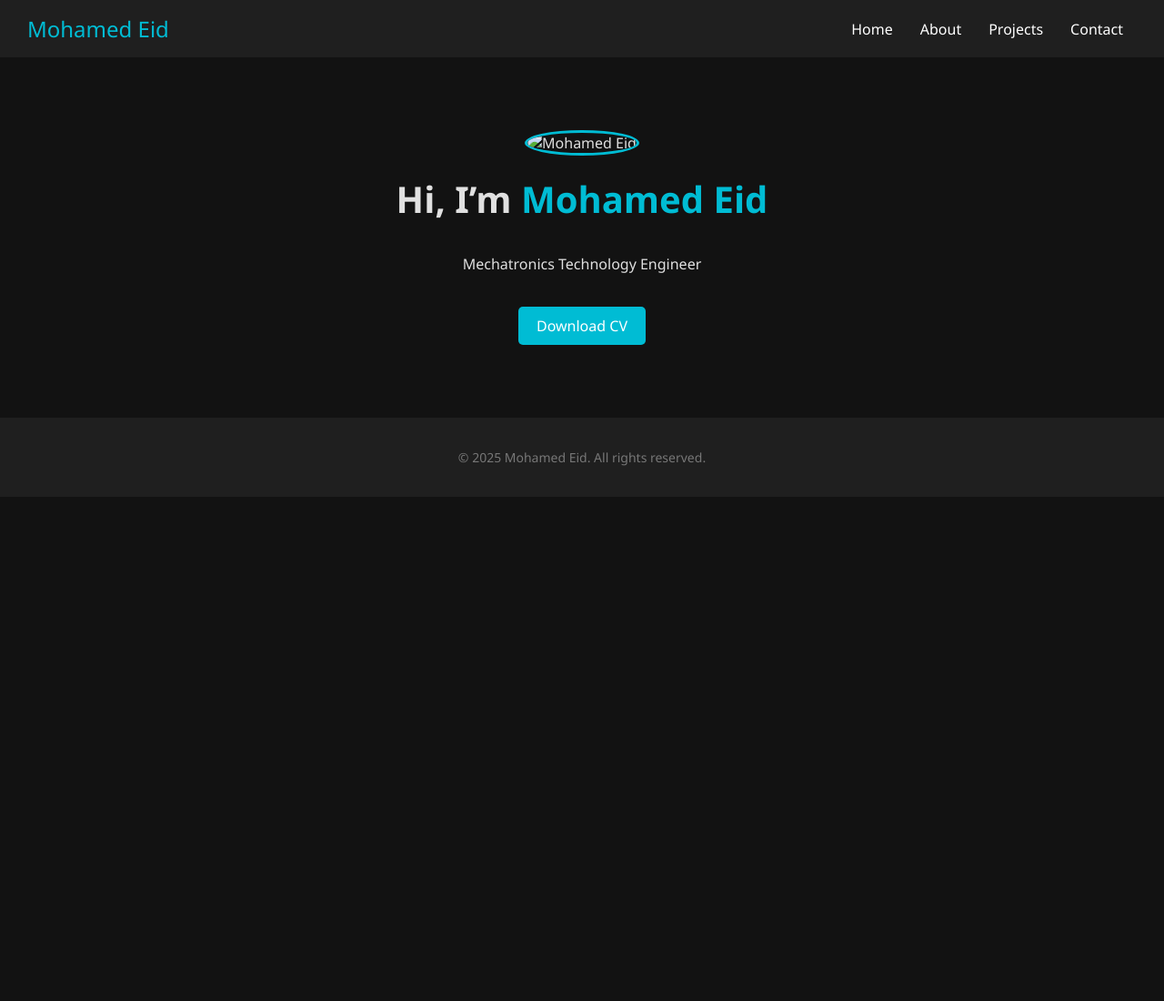
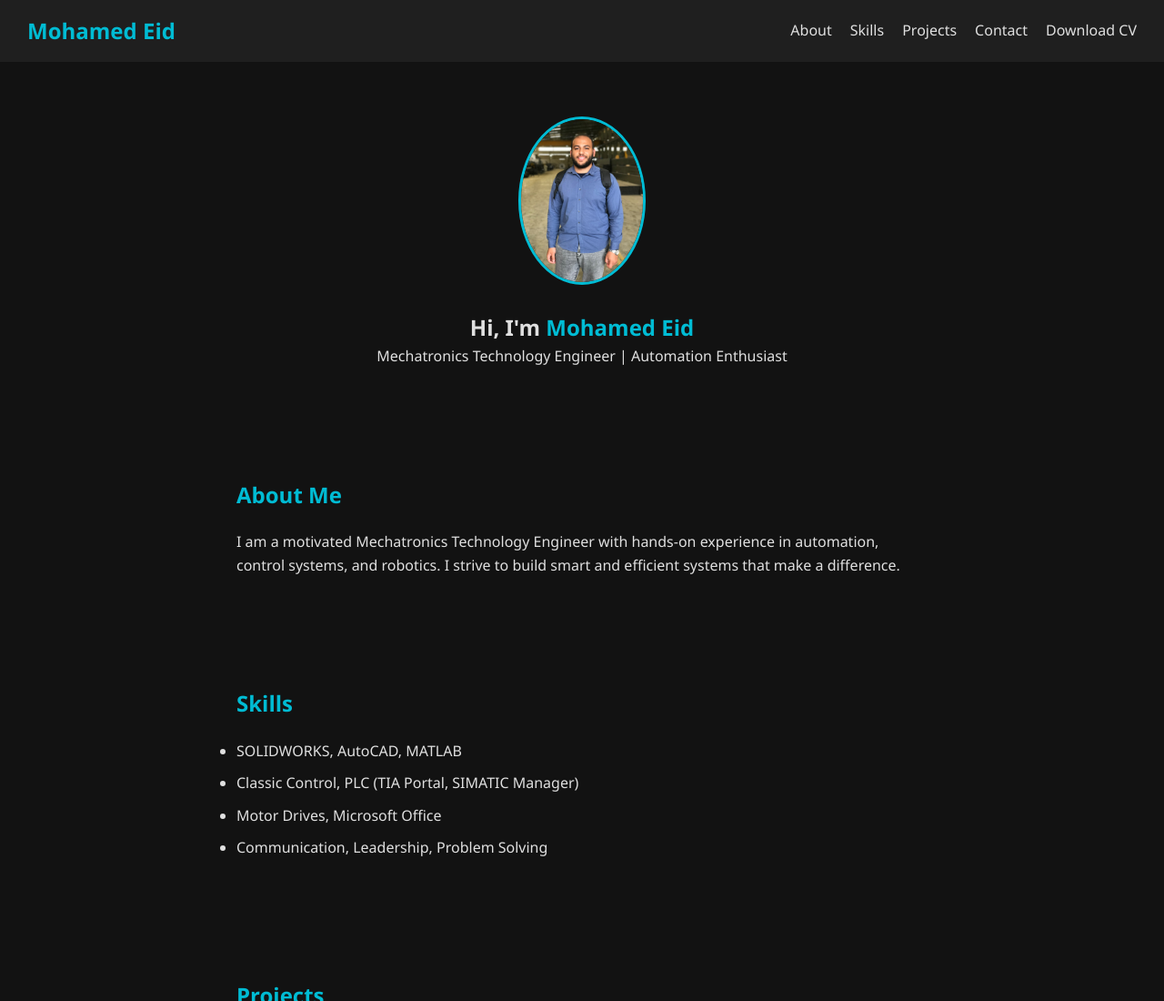
Before and after one commit to Mohamed-Eid-Mohamed/mohamed-eid-portfolio.., a plain HTML site: page index.html in a window 1280 px wide. Shown: the top 1100 px of the page at 91% size. Before the commit the page ends 800 px from the top, so only its background shows below. Drawn offline with nearby package versions, Linux system fonts and the light colour scheme.

Commit message:
Add files via upload

```diff
--- a/index.html
+++ b/index.html
@@ -1 +1,73 @@
-<!DOCTYPE html><html lang='en'><head><meta charset='UTF-8'><meta name='viewport' content='width=device-width, initial-scale=1.0'><title>Home - Mohamed Eid</title><link rel='stylesheet' href='style.css'><link rel='stylesheet' href='https://cdnjs.cloudflare.com/ajax/libs/font-awesome/6.0.0-beta3/css/all.min.css'><script src='https://unpkg.com/aos@2.3.1/dist/aos.js'></script><link href='https://unpkg.com/aos@2.3.1/dist/aos.css' rel='stylesheet'></head><body><header class='navbar'><div class='logo'>Mohamed Eid</div><nav><a href='index.html'>Home</a><a href='about.html'>About</a><a href='projects.html'>Projects</a><a href='contact.html'>Contact</a></nav></header><section class='hero' data-aos='fade-up'><img src='assets/profile.jpg' alt='Mohamed Eid'><h1>Hi, I’m <span class='highlight'>Mohamed Eid</span></h1><p>Mechatronics Technology Engineer</p><a href='cv/Mohamed_Eid_CV.pdf' class='btn' download>Download CV</a></section><footer><p>&copy; 2025 Mohamed Eid. All rights reserved.</p></footer><script>AOS.init();</script></body></html>
+
+<!DOCTYPE html>
+<html lang="en">
+<head>
+  <meta charset="UTF-8" />
+  <meta name="viewport" content="width=device-width, initial-scale=1.0"/>
+  <title>Mohamed Eid | Portfolio</title>
+  <link rel="stylesheet" href="style.css"/>
+  <link rel="stylesheet" href="https://unpkg.com/aos@2.3.1/dist/aos.css"/>
+  <link rel="stylesheet" href="https://cdnjs.cloudflare.com/ajax/libs/font-awesome/6.4.0/css/all.min.css"/>
+</head>
+<body>
+  <header>
+    <nav>
+      <h1 class="logo">Mohamed Eid</h1>
+      <ul>
+        <li><a href="#about">About</a></li>
+        <li><a href="#skills">Skills</a></li>
+        <li><a href="#projects">Projects</a></li>
+        <li><a href="#contact">Contact</a></li>
+        <li><a href="Mohamed_Eid_CV.pdf" download class="btn">Download CV</a></li>
+      </ul>
+    </nav>
+    <div class="hero" data-aos="fade-up">
+      <img src="profile.jpg" alt="Mohamed Eid"/>
+      <h2>Hi, I'm <span>Mohamed Eid</span></h2>
+      <p>Mechatronics Technology Engineer | Automation Enthusiast</p>
+    </div>
+  </header>
+
+  <section id="about" data-aos="fade-right">
+    <h2>About Me</h2>
+    <p>I am a motivated Mechatronics Technology Engineer with hands-on experience in automation, control systems, and robotics. I strive to build smart and efficient systems that make a difference.</p>
+  </section>
+
+  <section id="skills" data-aos="fade-left">
+    <h2>Skills</h2>
+    <ul>
+      <li>SOLIDWORKS, AutoCAD, MATLAB</li>
+      <li>Classic Control, PLC (TIA Portal, SIMATIC Manager)</li>
+      <li>Motor Drives, Microsoft Office</li>
+      <li>Communication, Leadership, Problem Solving</li>
+    </ul>
+  </section>
+
+  <section id="projects" data-aos="zoom-in">
+    <h2>Projects</h2>
+    <div>
+      <h3>Smart Shopping Trolley</h3>
+      <p>Theoretical design to enhance shopping using automation and sensors.</p>
+    </div>
+    <div>
+      <h3>EMG Controlled Robot Hand</h3>
+      <p>Built a robotic hand controlled with muscle signals using EMG sensor and Arduino.</p>
+    </div>
+  </section>
+
+  <section id="contact" data-aos="fade-up">
+    <h2>Contact</h2>
+    <p>Email: <a href="mailto:eidm23164@gmail.com">eidm23164@gmail.com</a></p>
+    <p>LinkedIn: <a href="https://linkedin.com/in/mohamed-eid-b50239317" target="_blank">mohamed-eid-b50239317</a></p>
+  </section>
+
+  <footer>
+    <p>© 2025 Mohamed Eid. All rights reserved.</p>
+  </footer>
+
+  <script src="https://unpkg.com/aos@2.3.1/dist/aos.js"></script>
+  <script>
+    AOS.init();
+  </script>
+</body>
+</html>
--- a/style.css
+++ b/style.css
@@ -1,63 +1,70 @@
 
+* {
+  margin: 0;
+  padding: 0;
+  box-sizing: border-box;
+  scroll-behavior: smooth;
+}
 body {
-    margin: 0;
   font-family: 'Segoe UI', Tahoma, Geneva, Verdana, sans-serif;
-    background-color: #121212;
+  background: #121212;
   color: #e0e0e0;
+  line-height: 1.6;
 }
-.navbar {
+nav {
   display: flex;
   justify-content: space-between;
+  align-items: center;
   background: #1f1f1f;
   padding: 15px 30px;
-    align-items: center;
 }
-.navbar .logo {
-    font-size: 1.5em;
+.logo {
   color: #00bcd4;
 }
-.navbar nav a {
-    margin: 0 15px;
-    color: #fff;
+nav ul {
+  list-style: none;
+  display: flex;
+}
+nav ul li {
+  margin-left: 20px;
+}
+nav ul li a, .btn {
+  color: #e0e0e0;
   text-decoration: none;
+  transition: color 0.3s;
 }
-.navbar nav a:hover {
+nav ul li a:hover, .btn:hover {
   color: #00bcd4;
 }
-.hero {
+header .hero {
   text-align: center;
-    padding: 80px 20px;
+  padding: 60px 20px;
 }
 .hero img {
-    width: 150px;
+  width: 140px;
   border-radius: 50%;
   border: 3px solid #00bcd4;
+  margin-bottom: 20px;
 }
-.hero h1 {
-    margin-top: 20px;
-    font-size: 2.5em;
-}
-.hero .highlight {
+.hero span {
   color: #00bcd4;
 }
-.btn {
-    display: inline-block;
-    margin-top: 20px;
-    padding: 10px 20px;
-    background-color: #00bcd4;
-    color: white;
-    text-decoration: none;
-    border-radius: 5px;
+section {
+  padding: 60px 20px;
+  max-width: 800px;
+  margin: auto;
 }
-.content {
-    padding: 40px 20px;
-    max-width: 900px;
-    margin: auto;
+section h2 {
+  margin-bottom: 20px;
+  color: #00bcd4;
+}
+section ul li {
+  margin-bottom: 10px;
 }
 footer {
   background: #1f1f1f;
   text-align: center;
   padding: 20px;
   font-size: 14px;
-    color: #777;
+  color: #999;
 }
```
Also changed, not shown: 1 other file. Lines whose indentation alone changed are shown as unchanged.
